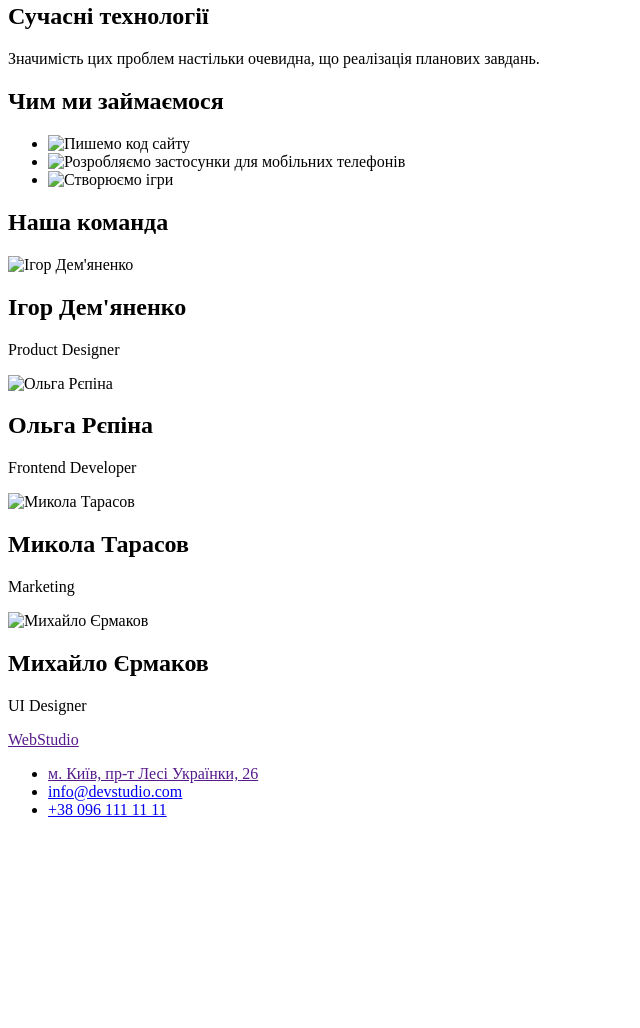
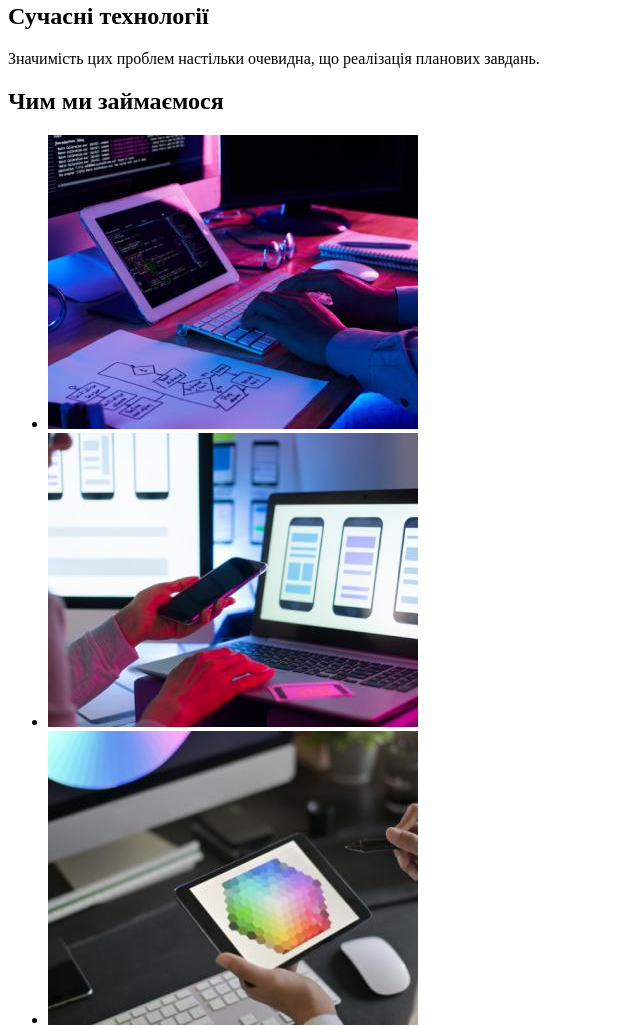
Before and after one commit to OksanaZholdak/goit-markup-hw-01, a plain HTML site: page index.html in a window 1280 px wide. Shown: the part 507-1535 px from the top of the page, without its empty margins (0-640 px from the left). Before the commit the page ends 1342 px from the top, so only its background shows below. Drawn offline with Linux system fonts and the light colour scheme.

Commit message:
Змiни до ДЗ-1

```diff
--- a/index.html
+++ b/index.html
@@ -51,7 +51,7 @@
         <ul>
           <li>
             <img
-              src="./images/box-1.png"
+              src="./images/box1.jpg"
               alt="Пишемо код сайту"
               width="370"
               height="294"
@@ -59,7 +59,7 @@
           </li>
           <li>
             <img
-              src="./images/box-2.png"
+              src="./images/box2.jpg"
               alt="Розробляємо застосунки для мобільних телефонів"
               width="370"
               height="294"
@@ -67,7 +67,7 @@
           </li>
           <li>
             <img
-              src="./images/box-3.png"
+              src="./images/box3.jpg"
               alt="Створюємо ігри"
               width="370"
               height="294"
@@ -78,7 +78,7 @@
       <section>
         <h2>Наша команда</h2>
         <img
-          src="./images/img(1).png"
+          src="./images/img.jpg"
           alt="Ігор Дем'яненко"
           width="270"
           height="260"
@@ -86,7 +86,7 @@
         <h2>Ігор Дем'яненко</h2>
         <p>Product Designer</p>
         <img
-          src="./images/img(1)(1).png"
+          src="./images/img1.jpg"
           alt="Ольга Рєпіна"
           width="270"
           height="260"
@@ -94,7 +94,7 @@
         <h2>Ольга Рєпіна</h2>
         <p>Frontend Developer</p>
         <img
-          src="./images/img(2).png"
+          src="./images/img2.jpg"
           alt="Микола Тарасов"
           width="270"
           height="260"
@@ -102,7 +102,7 @@
         <h2>Микола Тарасов</h2>
         <p>Marketing</p>
         <img
-          src="./images/img(3).png"
+          src="./images/img3.jpg"
           alt="Михайло Єрмаков"
           width="270"
           height="260"
```
Also changed, not shown: images/box 1.png (deleted), images/box 2.png (deleted), images/box 3.png (deleted), images/box1.jpg (added), images/box2.jpg (added), images/box3.jpg (added), images/img (1) (1).png (deleted), images/img (1).png (deleted), images/img (2).png (deleted), images/img (3).png (deleted), images/img.jpg (added), images/img1.jpg (added), images/img2.jpg (added), images/img3.jpg (added).
